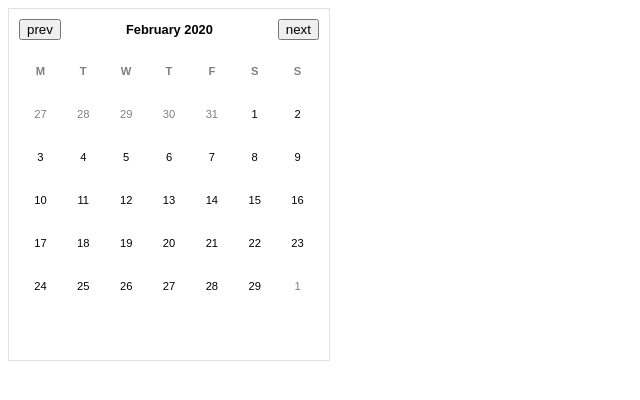
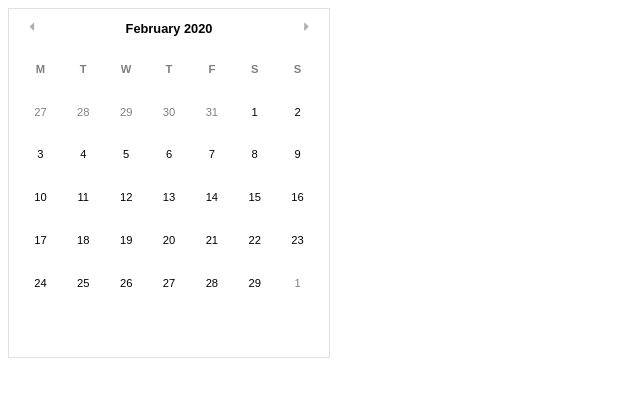
Before and after one commit to akeamwoods/DatePicker, a React (Create React App) app: page / in a window 1280 px wide. Shown: the top 400 px of the page, without its empty margins (0-640 px from the left). Built offline with nearby package versions, Linux system fonts and the light colour scheme; what typesafe-actions would draw is missing.

Commit message:
added react-icons and styling to buttons

```diff
--- a/package.json
+++ b/package.json
@@ -18,6 +18,7 @@
     "prettier": "^1.19.1",
     "react": "^16.12.0",
     "react-dom": "^16.12.0",
+    "react-icons": "^3.9.0",
     "react-redux": "^7.1.3",
     "react-scripts": "3.3.0",
     "redux": "^4.0.4",
--- a/src/components/DatePicker/Controls/index.tsx
+++ b/src/components/DatePicker/Controls/index.tsx
@@ -1,22 +1,27 @@
 import React from "react";
-import { Wrapper } from "./style";
+import { Wrapper, TransparentButton } from "./style";
 import { format, subMonths, addMonths } from "date-fns";
 import { useTypedSelector } from "../../../store";
 import { actions } from "../../../store/actions";
 import { useDispatch } from "react-redux";
+import { FaCaretLeft, FaCaretRight } from "react-icons/fa";
 
 export const Controls = () => {
   const dispatch = useDispatch();
   const date = useTypedSelector(state => state.date);
   return (
     <Wrapper>
-      <button onClick={() => dispatch(actions.dateChanged(subMonths(date, 1)))}>
-        prev
-      </button>
+      <TransparentButton
+        onClick={() => dispatch(actions.dateChanged(subMonths(date, 1)))}
+      >
+        <FaCaretLeft />
+      </TransparentButton>
       <h4>{format(date, "MMMM yyyy")}</h4>
-      <button onClick={() => dispatch(actions.dateChanged(addMonths(date, 1)))}>
-        next
-      </button>
+      <TransparentButton
+        onClick={() => dispatch(actions.dateChanged(addMonths(date, 1)))}
+      >
+        <FaCaretRight />
+      </TransparentButton>
     </Wrapper>
   );
 };
--- a/src/components/DatePicker/Controls/style.tsx
+++ b/src/components/DatePicker/Controls/style.tsx
@@ -11,8 +11,15 @@ export const Wrapper = styled.div`
     padding: 0 20px;
     font-size: 0.8em;
   }
+`;
 
-  button {
-    cursor: pointer;
+export const TransparentButton = styled.button`
+  background: transparent;
+  cursor: pointer;
+  border: none;
+  opacity: 0.3;
+  transition: 0.3s;
+  :hover {
+    opacity: 1;
   }
 `;
```
Also changed, not shown: 1 other file (tests, documents, lock files or other folders).
